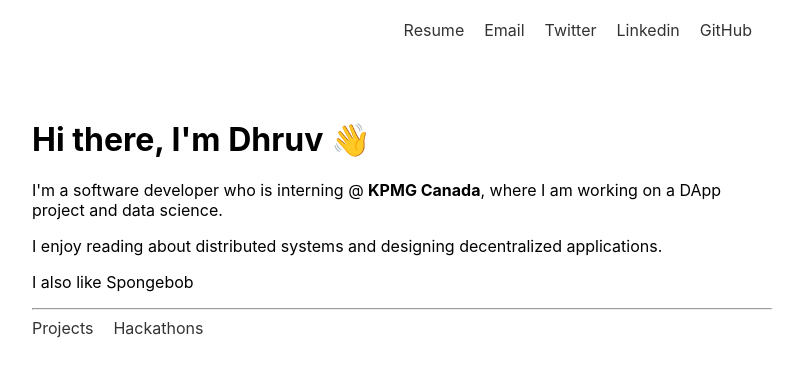
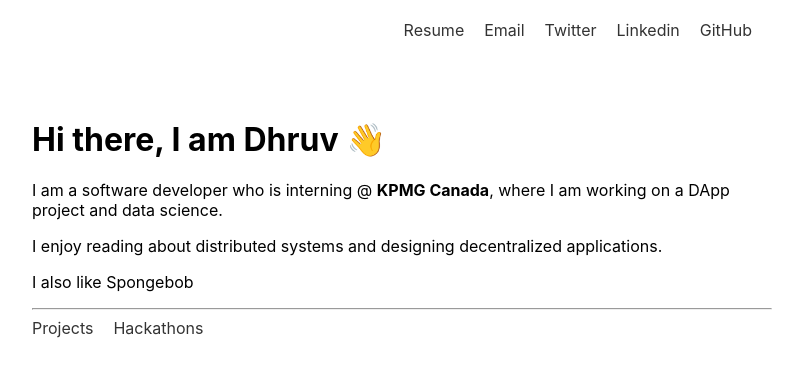
Before and after one commit to dbvora03/portfolio, a Next.js app: page / in a window 1280 px wide. Shown: the top 376 px of the page, without its empty margins (238-1041 px from the left). Built offline with nearby package versions, Linux system fonts and the light colour scheme.

Commit message:
fixed errors

```diff
--- a/components/Projects.js
+++ b/components/Projects.js
@@ -18,8 +18,8 @@ const Projects = () => {
 
   const projects = () => listOfProjects.map((project) => {
     return (
-      <div>
-        <p> <strong>{project.name}</strong> - {project.description}</p>
+      <div key={project.name}>
+        <p><strong>{project.name}</strong> - {project.description}</p>
       </div>
       )
 
--- a/pages/index.js
+++ b/pages/index.js
@@ -25,8 +25,8 @@ export default function Home() {
         <title>DJ Events</title>
         <meta name='description' content='Welcome to DJ Events'></meta>
       </Head>
-      <h1>Hi there, I'm Dhruv 👋 </h1>
-      <p>I'm a software developer who is interning @ <strong>KPMG Canada</strong>, where I am working on a DApp project and data science.</p>
+      <h1>Hi there, I am Dhruv 👋 </h1>
+      <p>I am a software developer who is interning @ <strong>KPMG Canada</strong>, where I am working on a DApp project and data science.</p>
       <p>I enjoy reading about distributed systems and designing decentralized applications.</p>
       <p>I also like Spongebob</p>
       <hr></hr>
```
